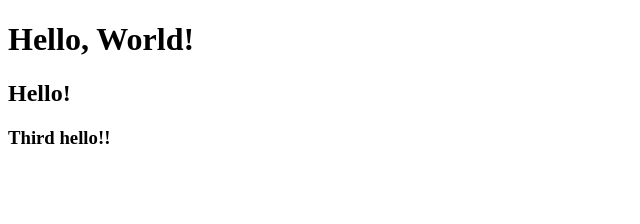
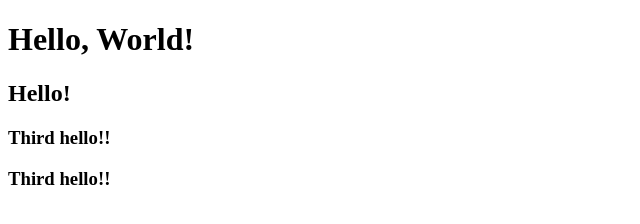
Before and after one commit to GeerteZeetor/project, a plain HTML site: page index.html in a window 1280 px wide. Shown: the whole page, without its empty margins (0-640 px from the left). Drawn offline with Linux system fonts and the light colour scheme.

Commit message:
add two h3

```diff
--- a/index.html
+++ b/index.html
@@ -12,5 +12,6 @@
 <h1>Hello, World!</h1>
 <h2>Hello!</h2>
 <h3>Third hello!!</h3>
+<h3>Third hello!!</h3>
 </body>
 </html>
```
